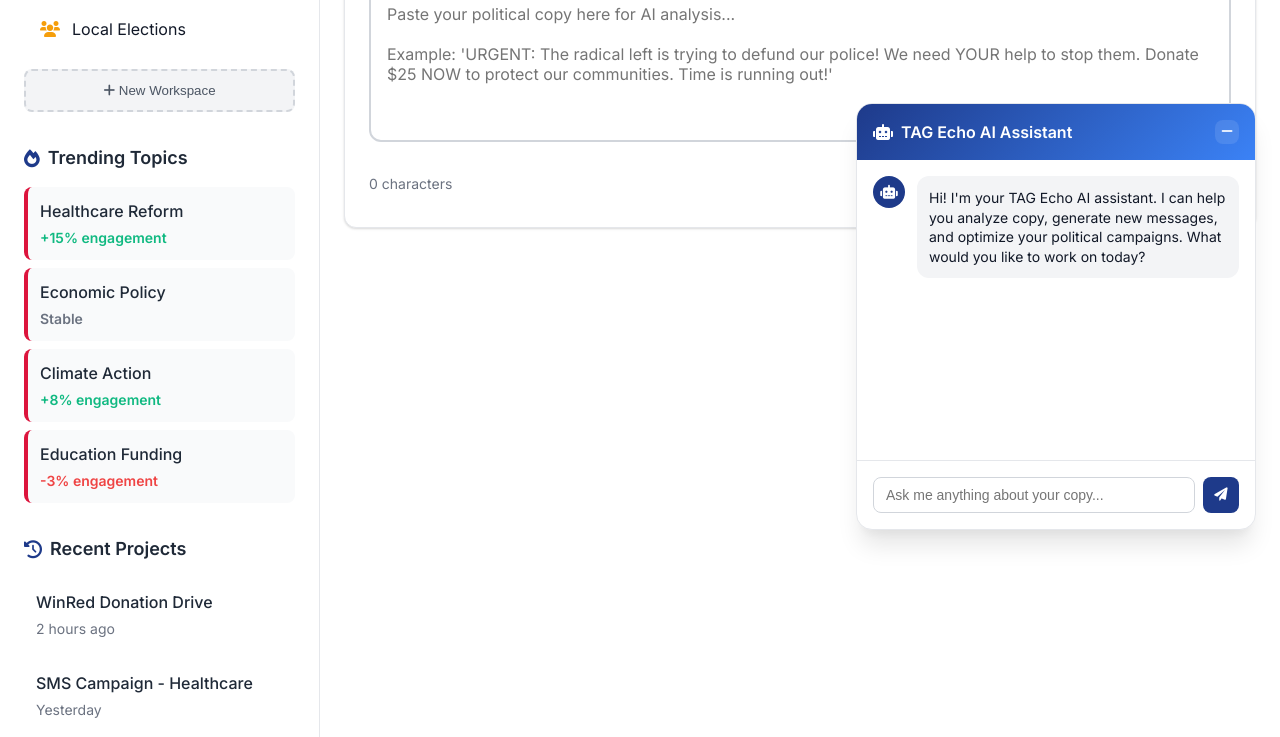
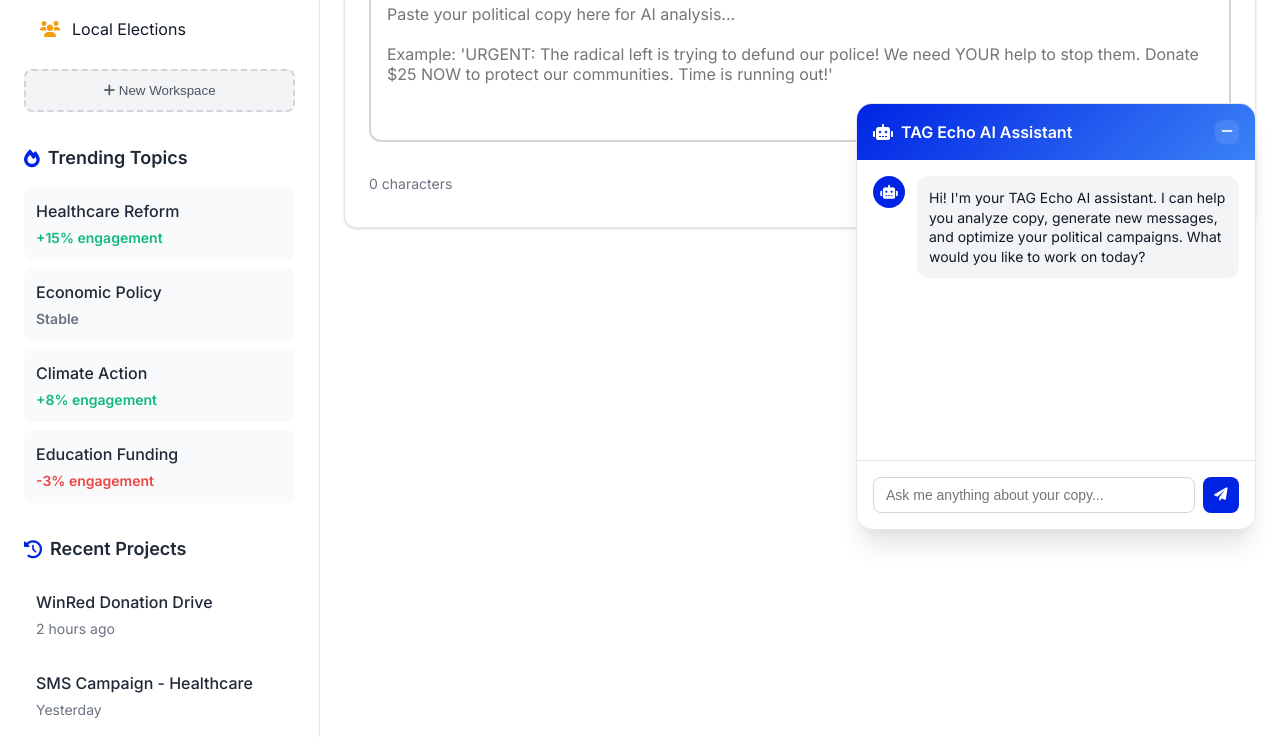
Before and after one commit to tag-data/tag-echo, a website: page index.html in a window 1280 px wide. Shown: the part 246-983 px from the top of the page. Drawn offline with Linux system fonts and the light colour scheme.

Commit message:
incompetence reversion to originoal

```diff
--- a/styles.css
+++ b/styles.css
@@ -2,9 +2,10 @@
 /* Inspired by TAG Strategies branding */
 
 :root {
-    /* TAG Strategies Brand Colors */
-    --primary-red: #DC143C;
-    --primary-blue: #1E3A8A;
+    /* TAG Strategies Enterprise Brand Colors */
+    --primary-black: #111111;
+    --primary-white: #FFFFFF;
+    --primary-blue: #0024E4;
     --secondary-blue: #3B82F6;
     --accent-gold: #F59E0B;
     --success-green: #10B981;
```
